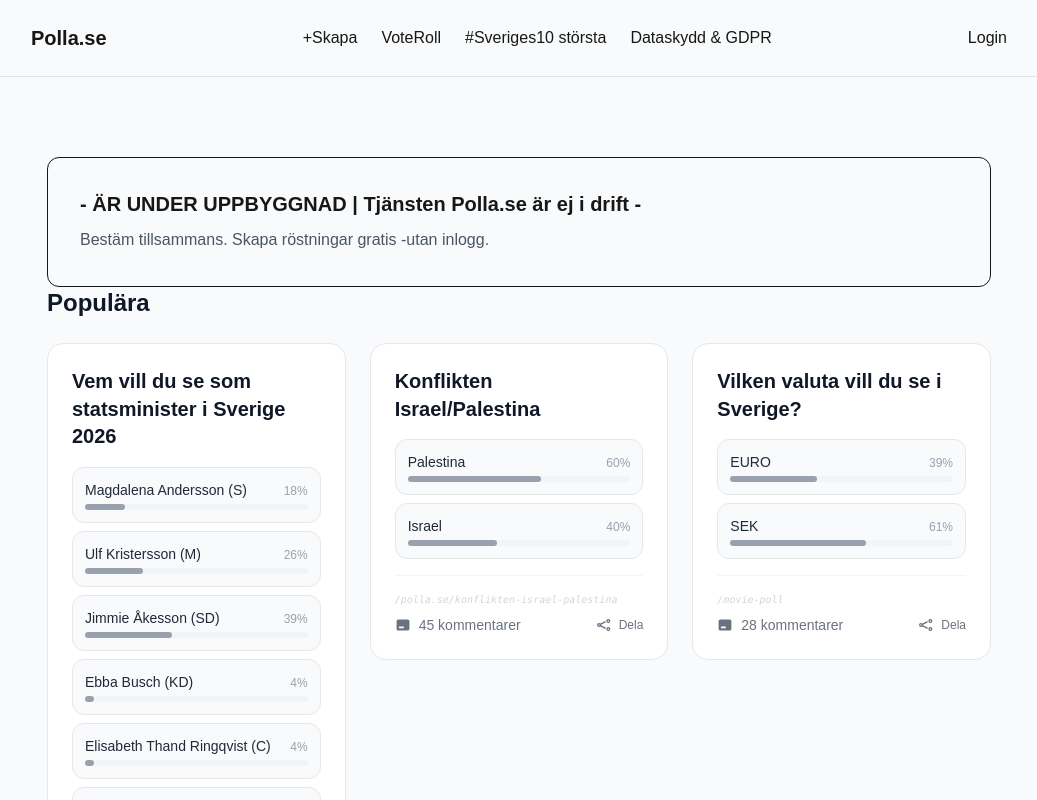
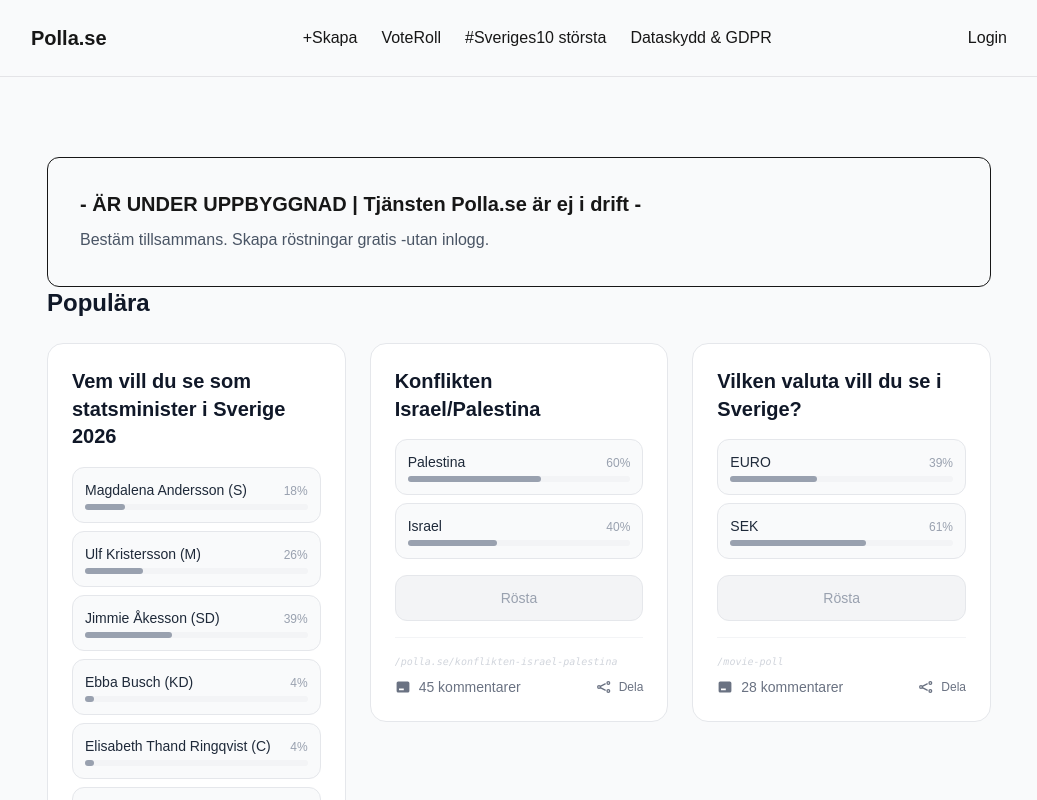
Before and after one commit to PowerPXL/polla-next, a Next.js app: page / in a window 1280 px wide. Shown: the top 800 px of the page, without its empty margins (121-1158 px from the left). Built offline with nearby package versions, Linux system fonts and the light colour scheme; no server answers.

Commit message:
content card

```diff
--- a/components/ContentCard.tsx
+++ b/components/ContentCard.tsx
@@ -99,6 +99,25 @@ export default function ContentCard({
                 })}
               </div>
 
+{/* Rösta */}
+            <button
+              type="button"
+              disabled={!selectedOption}
+              className={`w-full p-3 rounded-xl border text-sm font-medium transition-all
+                ${
+                  selectedOption
+                    ? "bg-blue-500 text-white border-blue-500 cursor-pointer"
+                    : "bg-gray-100 text-gray-400 border-gray-200 cursor-not-allowed"
+                }`}
+              onClick={() => {
+                if (!selectedOption) return;
+                console.log("vote:", item.id, selectedOption);
+                // här kopplar du API / server action senare
+              }}
+            >
+              Rösta
+            </button>
+
 {/* Footer */}
             <div className="pt-4 border-t border-gray-100 space-y-2">
 
```
